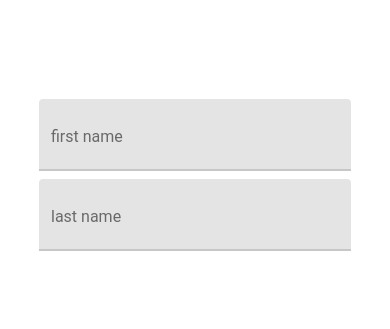
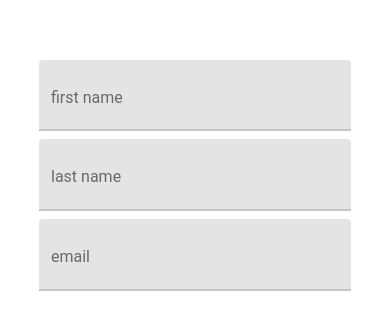
Before and after one commit to Ethan147/court, a React Native app in the folder expo_app/: screen / in a window 390 px wide. Shown: the part 243-572 px from the top of the page. Built offline with nearby package versions, Linux system fonts and the light colour scheme.

Commit message:
keyboard no longer staying annoyingly up in ios

```diff
--- a/expo_app/components/form/RegisterForm.tsx
+++ b/expo_app/components/form/RegisterForm.tsx
@@ -1,15 +1,17 @@
 import React, { useState } from "react";
-import {
-  widthPercentageToDP as wp,
-  heightPercentageToDP as hp,
-} from "react-native-responsive-screen";
 import {
   View,
   StyleSheet,
   useWindowDimensions,
   Platform,
   Text,
+  Keyboard,
+  ScrollView,
 } from "react-native";
+import {
+  widthPercentageToDP as wp,
+  heightPercentageToDP as hp,
+} from "react-native-responsive-screen";
 import { Formik, useFormik, FormikProvider } from "formik";
 import * as Yup from "yup";
 import colors from "../../utils/colors";
@@ -18,6 +20,7 @@ import TextInputComp from "./basic/TextInputComp";
 const validationSchema = Yup.object().shape({
   firstName: Yup.string().required("first name is required"),
   lastName: Yup.string().required("last name is required"),
+  email: Yup.string().required("email is required"), // todo need special validator for email
 });
 
 const RegisterForm = () => {
@@ -50,7 +53,7 @@ const RegisterForm = () => {
   });
 
   const formik = useFormik({
-    initialValues: { firstName: "", lastName: "" },
+    initialValues: { firstName: "", lastName: "", email: "" },
     validationSchema,
     onSubmit: (values) => {
       console.log("Submitted values:", values);
@@ -59,6 +62,10 @@ const RegisterForm = () => {
 
   return (
     <FormikProvider value={formik}>
+      <ScrollView
+        contentContainerStyle={styles.container}
+        keyboardShouldPersistTaps="never"
+      >
         <View style={styles.container}>
           <View style={styles.inputContainer}>
             <TextInputComp
@@ -66,25 +73,40 @@ const RegisterForm = () => {
               value={formik.values.firstName}
               onChangeText={formik.handleChange("firstName")}
               onBlur={formik.handleBlur("firstName")}
-            errors={!!formik.touched.firstName && !!formik.errors.firstName}
+              error={!!formik.touched.firstName && !!formik.errors.firstName}
             />
             {formik.touched.firstName && formik.errors.firstName ? (
               <Text style={styles.error}>{formik.errors.firstName}</Text>
             ) : null}
           </View>
+
           <View style={styles.inputContainer}>
             <TextInputComp
               label="last name"
               value={formik.values.lastName}
               onChangeText={formik.handleChange("lastName")}
               onBlur={formik.handleBlur("lastName")}
-            errors={!!formik.touched.lastName && !!formik.errors.lastName}
+              error={!!formik.touched.lastName && !!formik.errors.lastName}
             />
             {formik.touched.lastName && formik.errors.lastName ? (
               <Text style={styles.error}>{formik.errors.lastName}</Text>
             ) : null}
           </View>
+
+          <View style={styles.inputContainer}>
+            <TextInputComp
+              label="email"
+              value={formik.values.email}
+              onChangeText={formik.handleChange("email")}
+              onBlur={formik.handleBlur("email")}
+              error={!!formik.touched.email && !!formik.errors.email}
+            />
+            {formik.touched.email && formik.errors.email ? (
+              <Text style={styles.error}>{formik.errors.email}</Text>
+            ) : null}
           </View>
+        </View>
+      </ScrollView>
     </FormikProvider>
   );
 };
--- a/expo_app/components/form/basic/TextInputComp.tsx
+++ b/expo_app/components/form/basic/TextInputComp.tsx
@@ -27,13 +27,13 @@ const TextInputComp = ({
   value,
   onChangeText,
   onBlur,
-  errors,
+  error,
 }: {
   label?: string;
   value?: string;
   onChangeText?: (text: string) => void;
   onBlur?: (e: NativeSyntheticEvent<TextInputFocusEventData>) => void;
-  errors?: boolean;
+  error?: boolean;
 }) => {
   const windowDimensions = useWindowDimensions();
 
@@ -63,7 +63,7 @@ const TextInputComp = ({
       value={value}
       onChangeText={onChangeText}
       onBlur={onBlur}
-      error={errors}
+      error={error}
       autoCompleteType={undefined}
       style={styles.input}
       theme={customTheme}
```
Lines whose indentation alone changed are shown as unchanged.
